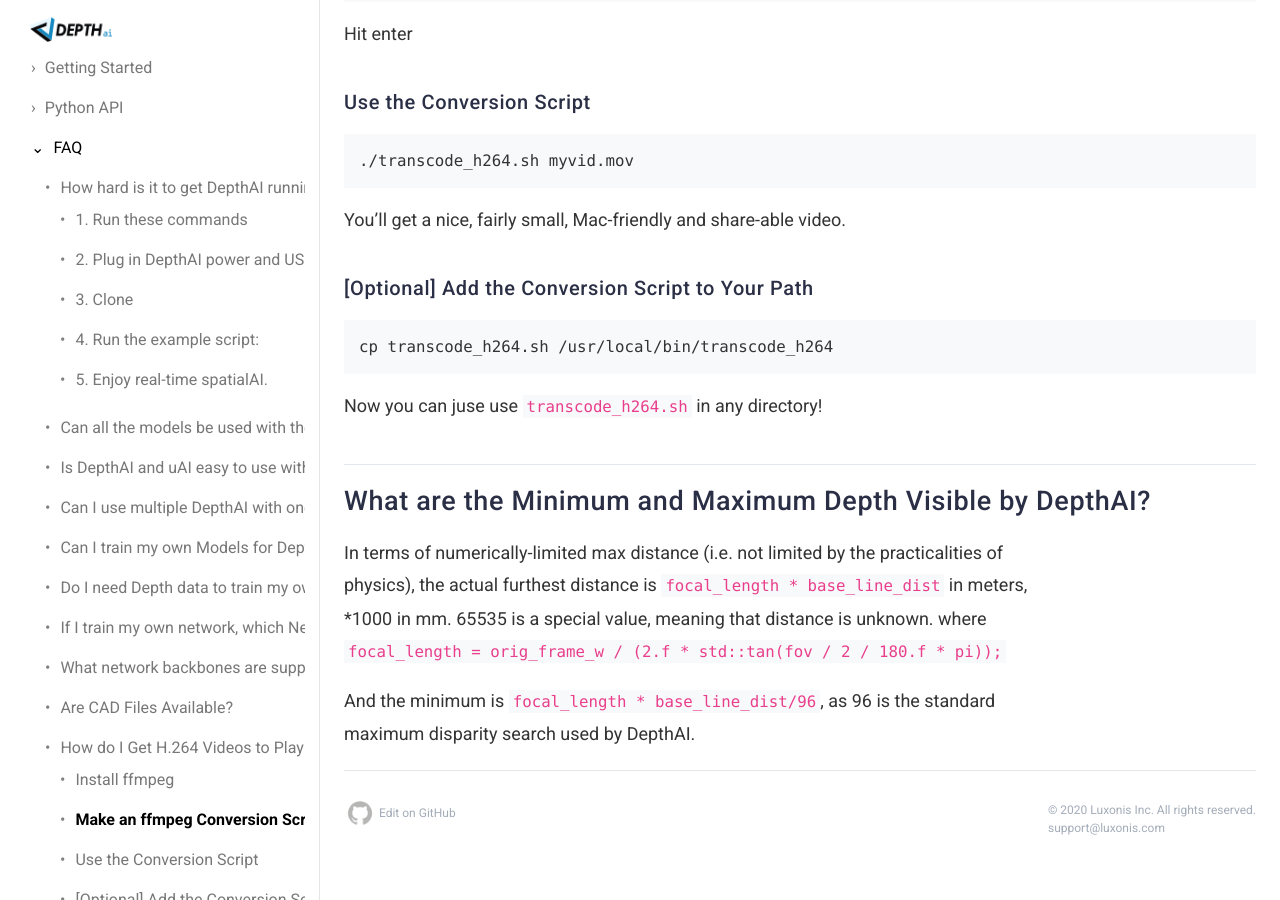
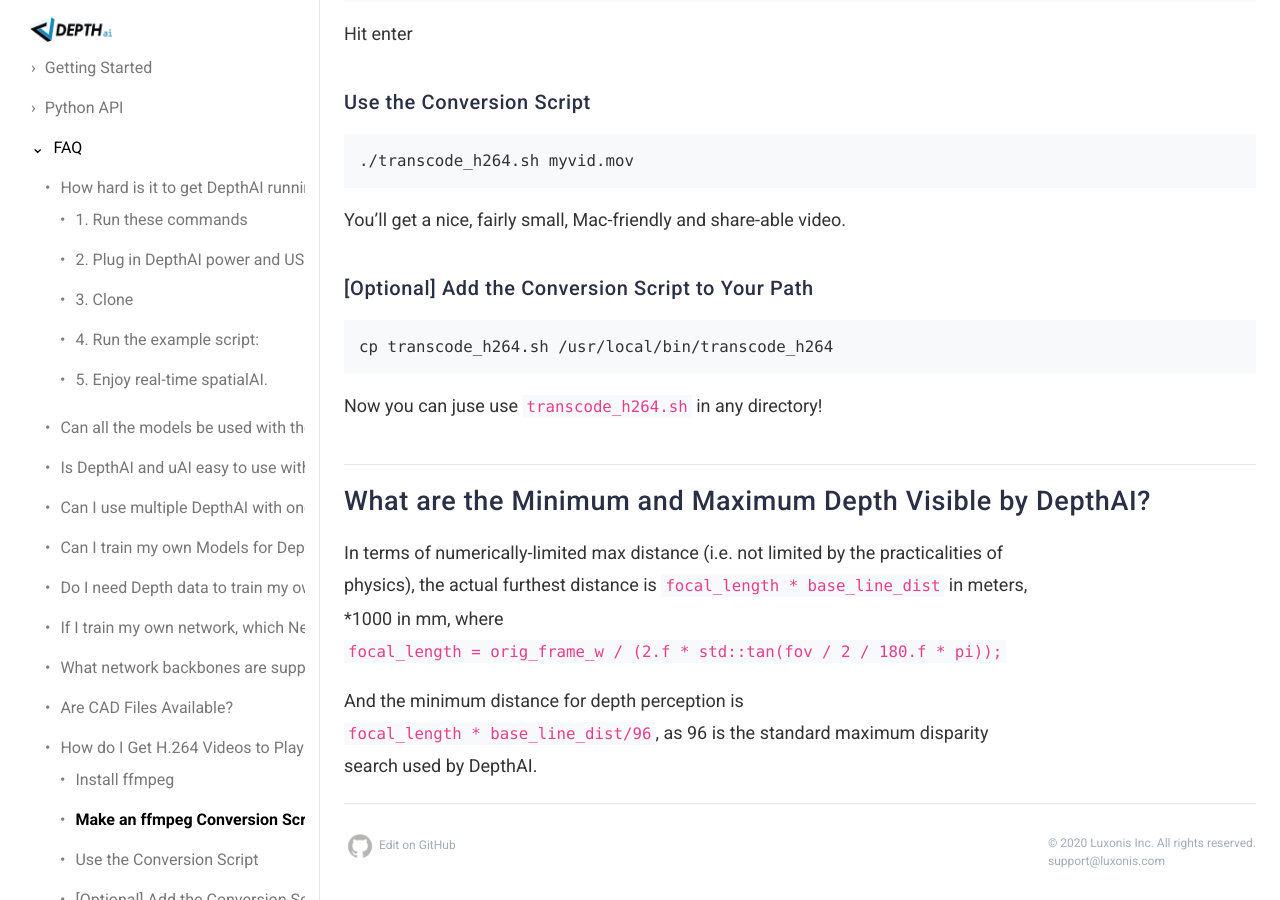
Before and after one commit to luxonis/depthai-docs-website, a Jekyll site: the page built from FAQ.md, in a window 1280 px wide and 900 px high, scrolled down 4783 px. Built offline with Jekyll 4.4.1, drawn with Linux system fonts in a browser that asks for light colours; nearby versions of some CDN libraries.

Commit message:
Update FAQ.md

```diff
--- a/FAQ.md
+++ b/FAQ.md
@@ -146,10 +146,6 @@
 ## What are the Minimum and Maximum Depth Visible by DepthAI?
 
 In terms of numerically-limited max distance (i.e. not limited by the practicalities of physics), the actual furthest distance is
-`focal_length * base_line_dist`
-in meters, *1000 in mm.
-65535 is a special value, meaning that distance is unknown.
-where
-`focal_length   = orig_frame_w / (2.f * std::tan(fov / 2 / 180.f * pi));`
+`focal_length * base_line_dist` in meters, *1000 in mm, where `focal_length = orig_frame_w / (2.f * std::tan(fov / 2 / 180.f * pi));`
 
-And the minimum is `focal_length * base_line_dist/96`, as 96 is the standard maximum disparity search used by DepthAI.
+And the minimum distance for depth perception is `focal_length * base_line_dist/96`, as 96 is the standard maximum disparity search used by DepthAI.
```
